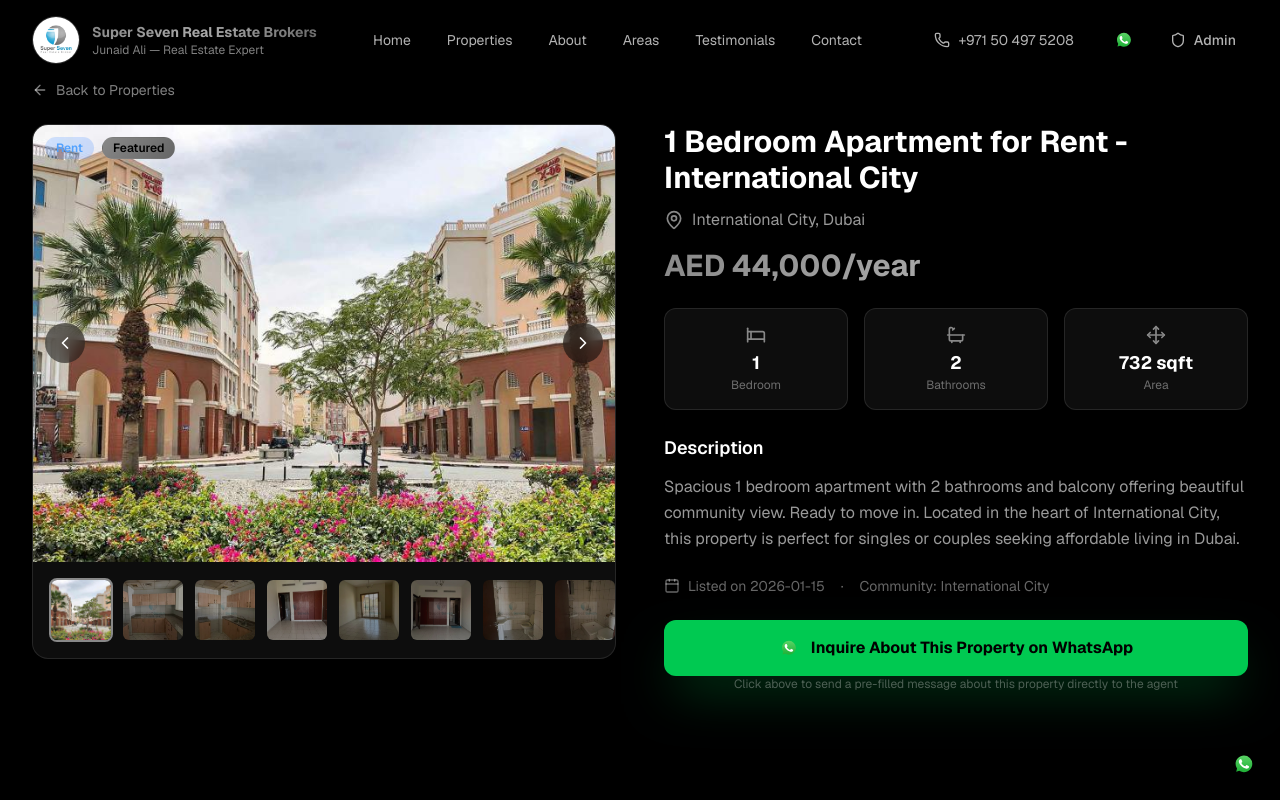
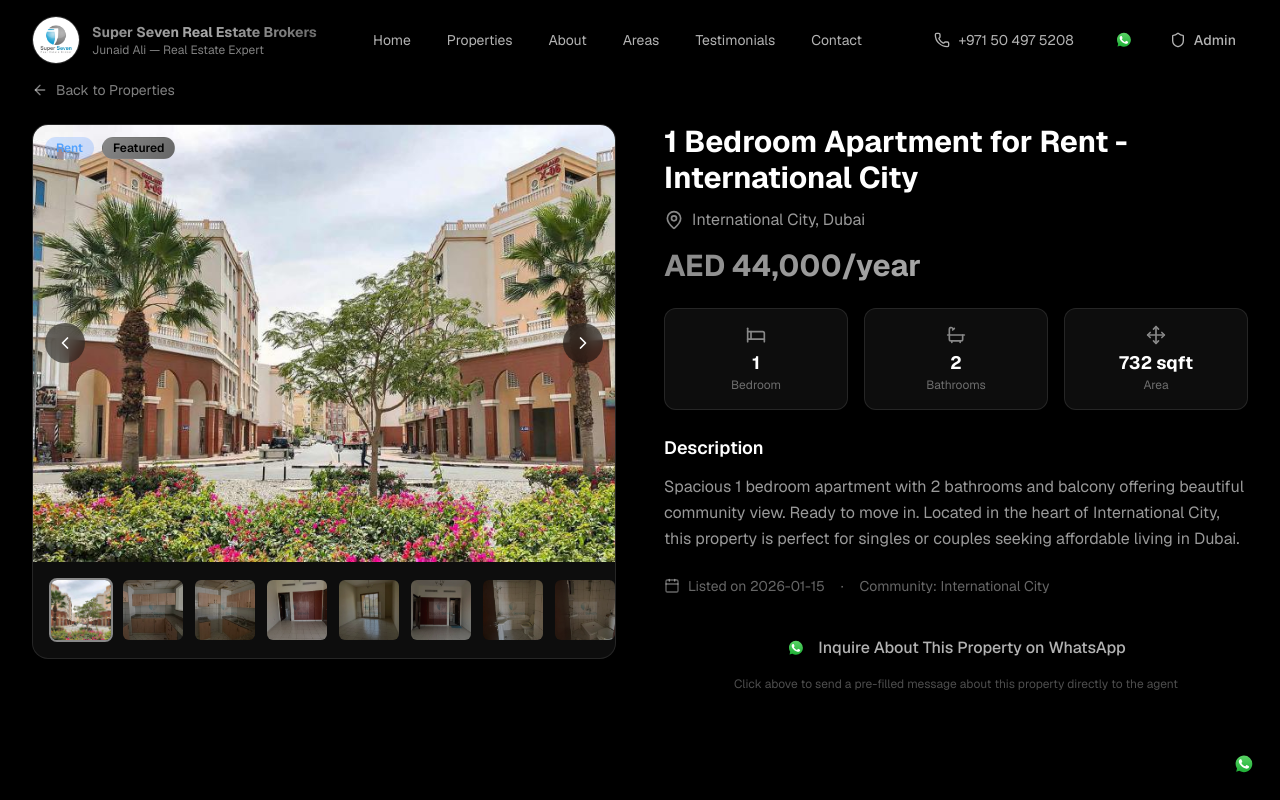
Before and after one commit to saeedark5-wq/JunaidSuperSeven, a Next.js app: page /properties/1 in a window 1280 px wide. Shown: the top 800 px of the page. Built offline with nearby package versions, Linux system fonts and the light colour scheme.

Commit message:
Remove green background from WhatsApp buttons

```diff
--- a/src/components/Navbar.tsx
+++ b/src/components/Navbar.tsx
@@ -129,7 +129,7 @@ export default function Navbar() {
                   href={generateWhatsAppUrl(WHATSAPP_MESSAGE())}
                   target="_blank"
                   rel="noopener noreferrer"
-                  className="flex items-center gap-3 px-4 py-3 bg-green-500 rounded-lg text-black font-semibold"
+                  className="flex items-center gap-3 px-4 py-3 text-white/70 hover:text-gold hover:bg-white/5 rounded-lg transition-colors"
                 >
                   <Image src="/images/whatsapp-icon.svg" alt="WhatsApp" width={16} height={16} className="w-4 h-4" />
                   WhatsApp Inquiry
--- a/src/components/ui/button.tsx
+++ b/src/components/ui/button.tsx
@@ -15,7 +15,7 @@ const buttonVariants = cva(
         ghost: "text-white/70 hover:text-gold hover:bg-white/5",
         link: "text-gold underline-offset-4 hover:underline",
         gold: "gold-bg text-black font-bold gold-glow hover:gold-glow",
-        whatsapp: "bg-green-500 text-black font-bold shadow-2xl hover:bg-green-400 shadow-green-500/30",
+        whatsapp: "text-white/70 hover:text-gold hover:bg-white/5",
       },
       size: {
         default: "h-10 px-5 py-2",
```
